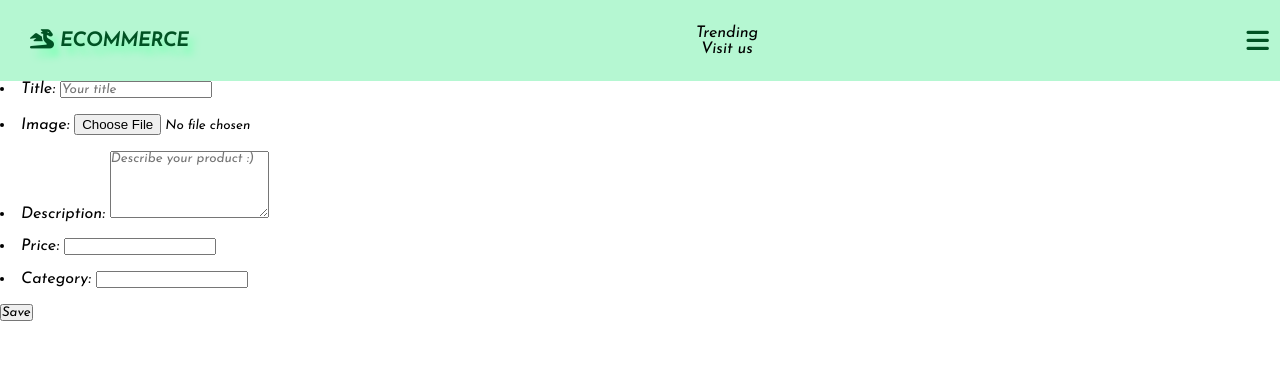
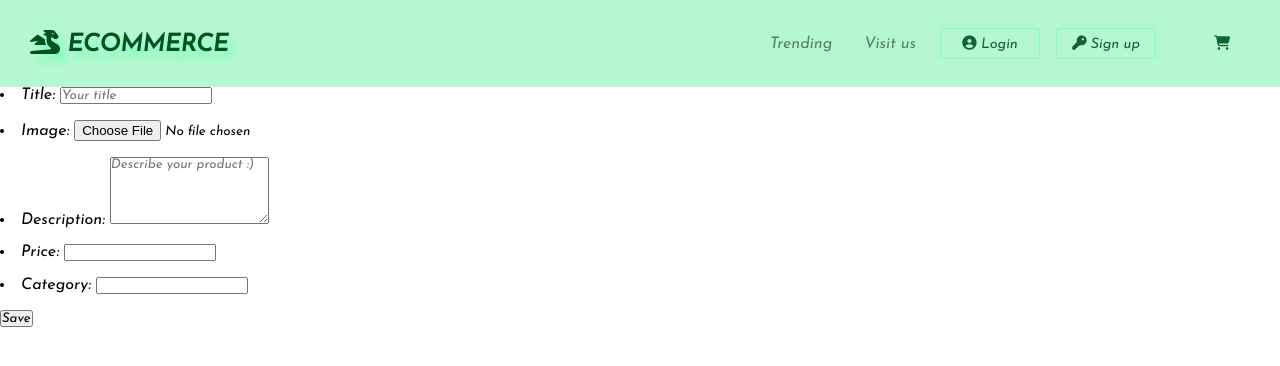
Before and after one commit to Lobo-Brothers/e-commerce_project, a Django app: page /sell/ in a window 1280 px wide. Shown: the top 366 px of the page. Run offline with Django 3.2, Linux system fonts and the light colour scheme; some libraries are stand-ins or nearby versions.

Commit message:
added media queries for 992px and 500px

```diff
--- a/static/navbar/css/style.css
+++ b/static/navbar/css/style.css
@@ -147,4 +147,117 @@ button {
 .showNav {
   width: 100%;
 }
+
+/***       media querys       ***/
+@media screen and (min-width: 500px) {
+  .navbar-logo {
+    font-size: 1.5rem;
+  }
+  .nav-item-side {
+    display: -webkit-box;
+    display: -ms-flexbox;
+    display: flex;
+  }
+  .nav-item-side span {
+    color: #59826b;
+    font-size: 1rem;
+    padding: 0.5rem 1rem;
+    cursor: pointer;
+    -webkit-transition: var(--transition);
+    transition: var(--transition);
+  }
+  .nav-item-side span:hover {
+    opacity: 0.7;
+  }
+}
+
+@media screen and (min-width: 992px) {
+  .navbar-toggler {
+    display: none;
+  }
+  .nav-btns {
+    display: -webkit-box;
+    display: -ms-flexbox;
+    display: flex;
+  }
+  .nav-btns button {
+    display: inline-block;
+    font-size: 0.9rem;
+    font-weight: 300;
+    opacity: 0.9;
+    padding: 0.4rem 0;
+    border-width: 0.5px;
+    border-style: solid;
+    margin: 0 0.5rem;
+    width: 100px;
+    -webkit-transition: var(--transition);
+    transition: var(--transition);
+  }
+  .nav-btns button:hover {
+    opacity: 1;
+  }
+  .nav-btns button:first-child {
+    border-color: var(--shadow);
+    background: transparent;
+    color: var(--secondary);
+  }
+  .nav-btns button:first-child:hover {
+    border-color: var(--highlight);
+    background: var(--shadow);
+  }
+  .nav-btns button:nth-child(2) {
+    border-color: var(--shadow);
+    background: transparent;
+    color: var(--secondary);
+  }
+  .nav-btns button:nth-child(2):hover {
+    border-color: var(--highlight);
+    background: var(--shadow);
+  }
+  .nav-btns button:last-child {
+    border-color: transparent;
+    background: transparent;
+    color: var(--secondary);
+  }
+  .nav-btns button:last-child:hover {
+    border-color: var(--highlight);
+    background: var(--shadow);
+  }
+  .navbar-side {
+    display: -webkit-box;
+    display: -ms-flexbox;
+    display: flex;
+    -webkit-box-flex: 1;
+        -ms-flex: 1 0 30%;
+            flex: 1 0 30%;
+    -webkit-box-pack: end;
+        -ms-flex-pack: end;
+            justify-content: flex-end;
+    -webkit-box-align: center;
+        -ms-flex-align: center;
+            align-items: center;
+    padding: 1rem 0;
+  }
+  .navbar-nav {
+    display: -webkit-box;
+    display: -ms-flexbox;
+    display: flex;
+    margin: 0 !important;
+  }
+  .nav-item {
+    padding: 0;
+    margin: 0 0.8rem;
+  }
+  .nav-link {
+    margin: 0 2rem;
+    font-size: 1rem;
+    letter-spacing: normal;
+    text-transform: capitalize;
+    color: #000;
+  }
+  .nav-link:hover {
+    text-shadow: none;
+    color: var(--secondary);
+  }
+}
 /*# sourceMappingURL=style.css.map */
--- a/static/navbar/css/style.scss
+++ b/static/navbar/css/style.scss
@@ -13,29 +13,29 @@
 
 
 /***       presets       ***/
-* {
+*{
     padding: 0;
     margin: 0;
     box-sizing: border-box;
     font-family: 'Josefin Sans', sans-serif;
 }
 
-a {
+a{
     color: #000;
     text-decoration: none;
 }
 
-ul li {
+ul li{
     list-style-type: none;
 }
 
-button {
+button{
     outline: 0;
     cursor: pointer;
 }
 
 /***       navbar style       ***/
-.container {
+.container{
     width: 100%;
     margin: 0 auto;
 }
@@ -74,14 +74,14 @@ button {
     display: none;
 }
 
-.navbar-nav {
+.navbar-nav{
     margin-top: 7rem !important;
     width: 90vw;
     margin: 0 auto;
 }
 
 /***       navbar collapse style       ***/
-.navbar-toggler {
+.navbar-toggler{
     z-index: 1000;
     padding: 0.2rem 0.4rem;
     font-size: 1.6rem;
@@ -126,6 +126,119 @@ button {
     text-shadow: 6px 8px 7px var(--shadow);
 }
 
-.showNav {
+.showNav{
     width: 100%;
   }
+
+/***       media querys       ***/
+@media screen and (min-width: 500px){
+    .navbar-logo{
+        font-size: 1.5rem;
+    }
+
+    .nav-item-side{
+        display: flex;
+    }
+
+    .nav-item-side span{
+        color: #59826b;
+        font-size: 1rem;
+        padding: 0.5rem 1rem;
+        cursor: pointer;
+        transition: var(--transition);
+    }
+
+    .nav-item-side span:hover{
+        opacity: 0.7;
+    }
+}
+
+@media screen and (min-width: 992px){
+    .navbar-toggler{
+        display: none;
+    }
+
+    .nav-btns{
+        display: flex;
+        button{
+            display: inline-block;
+            font-size: 0.9rem;
+            font-weight: 300;
+            opacity: 0.9;
+            padding: 0.4rem 0;
+            border-width: 0.5px;
+            border-style: solid;
+            margin: 0 0.5rem;
+            width: 100px;
+            transition: var(--transition);
+        }
+    }
+
+    .nav-btns button:hover{
+        opacity: 1;
+    }
+
+    .nav-btns button:first-child{
+        border-color: var(--shadow);
+        background: transparent;
+        color: var(--secondary);
+    }
+
+    .nav-btns button:first-child:hover{
+        border-color: var(--highlight);
+        background: var(--shadow)
+    }
+
+    .nav-btns button:nth-child(2){
+        border-color: var(--shadow);
+        background: transparent;
+        color: var(--secondary);
+    }
+
+    .nav-btns button:nth-child(2):hover{
+        border-color: var(--highlight);
+        background: var(--shadow);
+    }
+
+    .nav-btns button:last-child{
+        border-color: transparent;
+        background: transparent;
+        color: var(--secondary);
+    }
+
+    .nav-btns button:last-child:hover{
+        border-color: var(--highlight);
+        background: var(--shadow);
+    }
+
+    .navbar-side{
+        display: flex;
+        flex: 1 0 30%;
+        justify-content: flex-end;
+        align-items: center;
+        padding: 1rem 0;
+    }
+
+    .navbar-nav{
+        display: flex;
+        margin: 0 !important;
+    }
+
+    .nav-item{
+        padding: 0;
+        margin: 0 0.8rem;
+    }
+
+    .nav-link{
+        margin: 0 2rem;
+        font-size: 1rem;
+        letter-spacing: normal;
+        text-transform: capitalize;
+        color: #000;
+    }
+
+    .nav-link:hover{
+        text-shadow: none;
+        color: var(--secondary);
+    }
+}
--- a/static/navbar/javascript/script.js
+++ b/static/navbar/javascript/script.js
@@ -1,4 +1,4 @@
-// navbar toggle
+// burguer menu
 const toggleBtn = document.getElementById('navbar-toggler');
 const navDiv = document.querySelector('.navbar-collapse');
 
--- a/templates/navbar.html
+++ b/templates/navbar.html
@@ -18,6 +18,9 @@ seguimos poniendo el resto del path segun corresponda-->
             <i class="fas fa-dragon"></i>
             ECOMMERCE
         </a>
+
+
+        </div>
 
         <div class="navbar-collapse">
             <ul class="navbar-nav">
```
Also changed, not shown: 1 other file.
